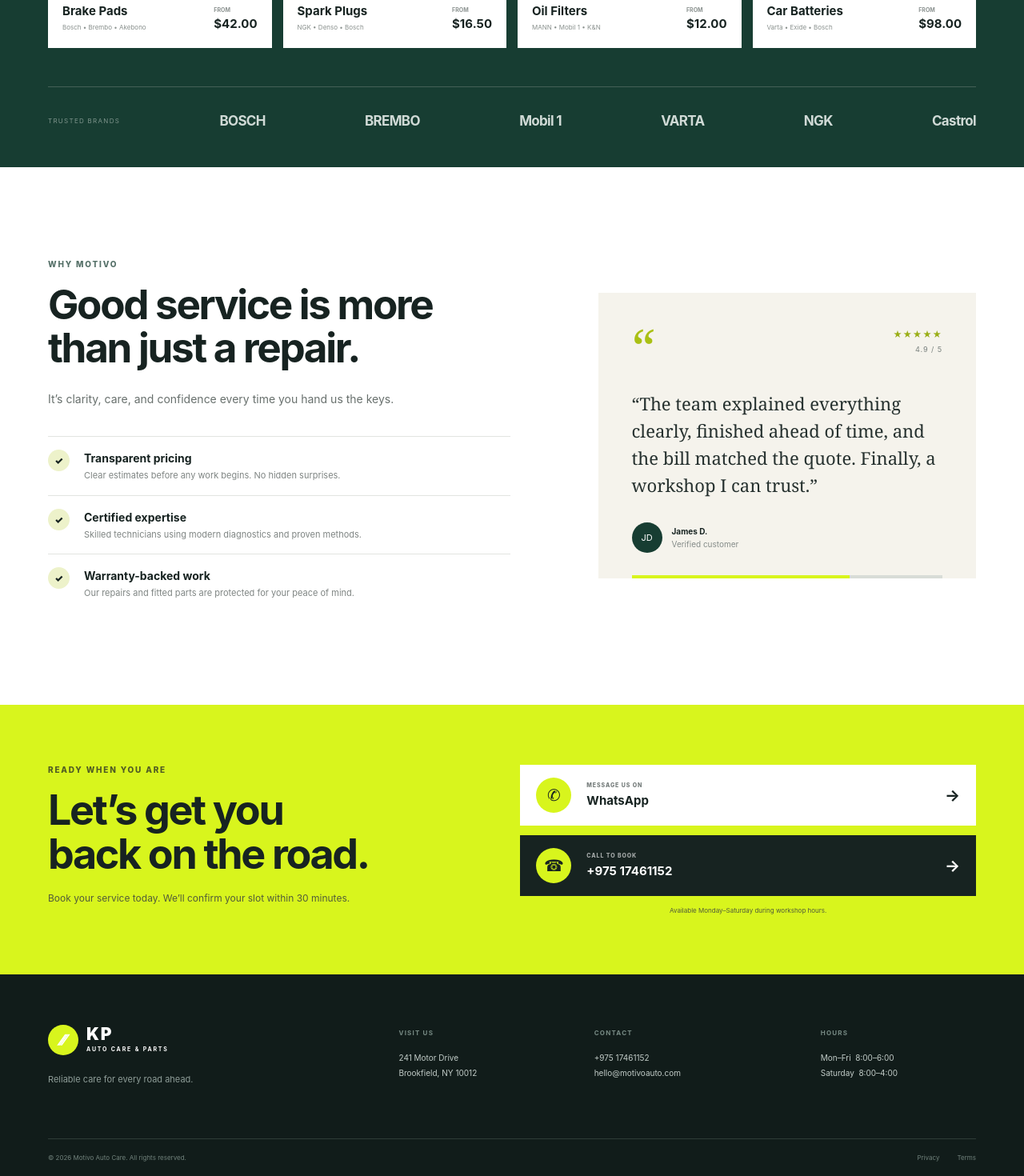
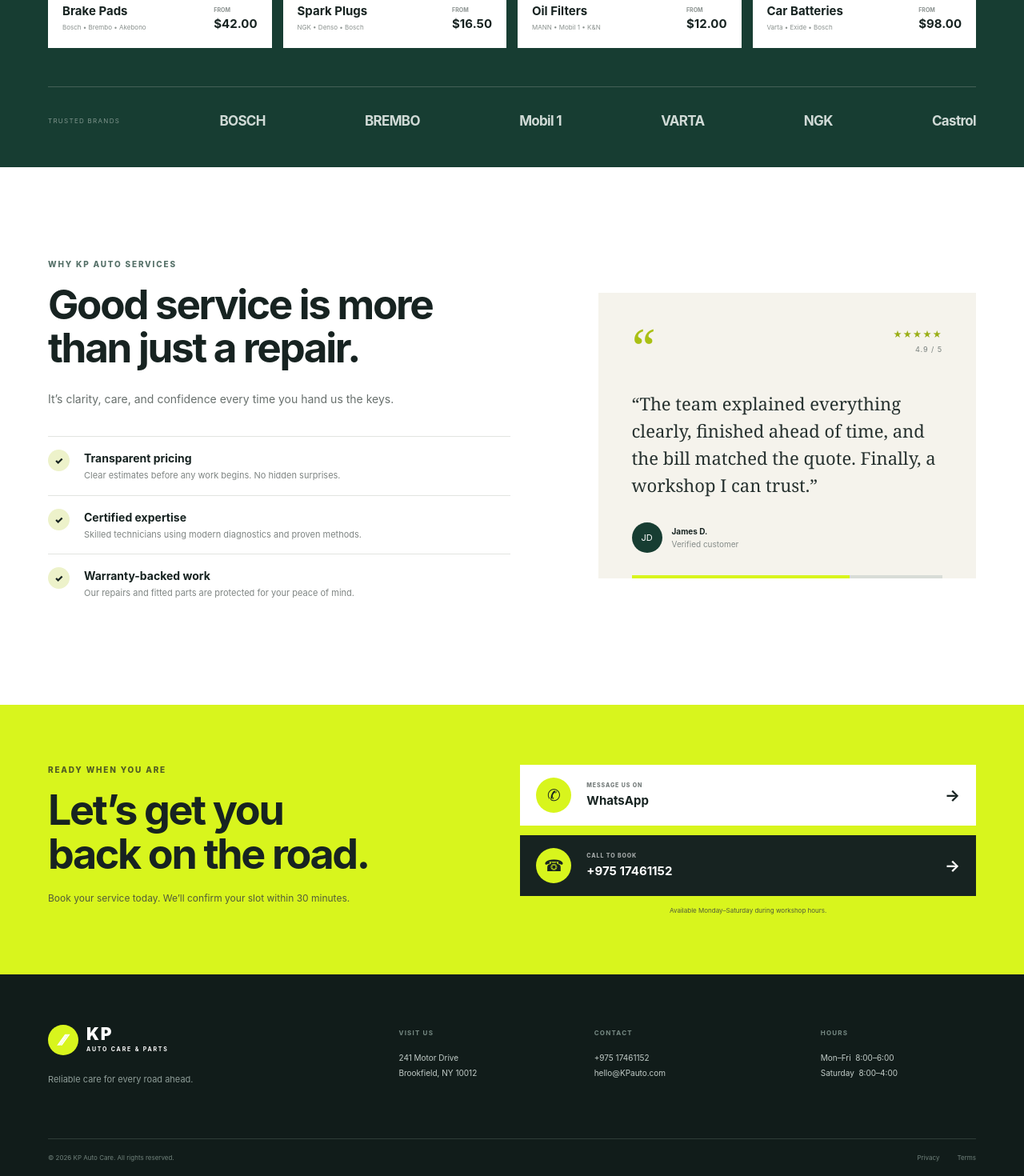
Before and after one commit to Passang-Dorji/kp-auto-services, a Next.js app: page / in a window 1280 px wide. Shown: the part 2262-3732 px from the top of the page at 80% size. Built offline with nearby package versions, Linux system fonts and the light colour scheme.

Commit message:
fix: fixes services name

```diff
--- a/app/page.tsx
+++ b/app/page.tsx
@@ -141,7 +141,7 @@ export default function Home() {
 				</div>
 			</div>
 			<header className="nav shell">
-				<a className="logo" href="#top" aria-label="Motivo home">
+				<a className="logo" href="#top" aria-label="KP home">
 					<span className="logo-mark">
 						<b>&#47;&#47;&#47;</b>
 					</span>
@@ -175,7 +175,7 @@ export default function Home() {
 			<section className="hero" id="top">
 				<Image
 					src="/garage-hero.png"
-					alt="Technician servicing a performance car in the Motivo workshop"
+					alt="Technician servicing a performance car in the KP workshop"
 					fill
 					priority
 					sizes="100vw"
@@ -307,7 +307,7 @@ export default function Home() {
 
 			<section className="why shell" id="why-us">
 				<div className="why-copy">
-					<div className="kicker">WHY MOTIVO</div>
+					<div className="kicker">WHY KP AUTO SERVICES</div>
 					<h2>
 						Good service is more
 						<br />
@@ -387,7 +387,7 @@ export default function Home() {
 					<div className="booking-options">
 						<a
 							className="booking-option whatsapp"
-							href="https://wa.me/+97517461152?text=Hello%20Motivo%20Auto%20Care%2C%20I%27d%20like%20to%20book%20a%20service%20appointment."
+							href="https://wa.me/+97517461152?text=Hello%20KP%20Auto%20Care%2C%20I%27d%20like%20to%20book%20a%20service%20appointment."
 							target="_blank"
 							rel="noopener noreferrer"
 						>
@@ -443,7 +443,7 @@ export default function Home() {
 						<p>
 							<a href="tel:+15550144788">+975 17461152</a>
 							<br />
-							<a href="mailto:hello@motivoauto.com">hello@motivoauto.com</a>
+							<a href="mailto:hello@KPauto.com">hello@KPauto.com</a>
 						</p>
 					</div>
 					<div>
@@ -456,7 +456,7 @@ export default function Home() {
 					</div>
 				</div>
 				<div className="shell footer-bottom">
-					<span>© 2026 Motivo Auto Care. All rights reserved.</span>
+					<span>© 2026 KP Auto Care. All rights reserved.</span>
 					<span>
 						<a href="#">Privacy</a>
 						<a href="#">Terms</a>
```
